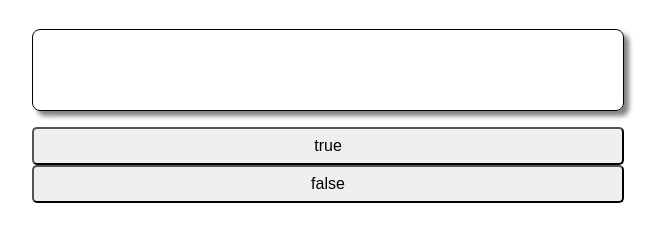
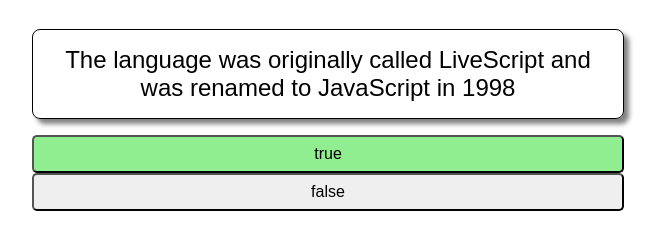
Before and after one commit to everodriguezval/js_quiz_project, a plain HTML site: page index.html in a window 1280 px wide. Both pictures are taken after a click on the button "true". Shown: the part 165-414 px from the top of the page, without its empty margins (312-975 px from the left). Drawn offline with Linux system fonts and the light colour scheme.

Commit message:
targeting elements in DOM and adding disable, enable and isCorrect function

```diff
--- a/index.html
+++ b/index.html
@@ -86,38 +86,73 @@
 
     </main>
 
-
-
     <script type="text/javascript">
         // TODO 1: Declare & assign variables pointing to the corresponding element(s)
         // statement should be the "statement" div
         // optionButtons should be all the elements within the "options" div
         // explanation should be the "explanation" div
-
+        const statement = document.getElementById('statement');
+        const optionButtons = document.querySelector('#options').children;
+        const explanation = document.getElementById('explanation');
+        // when targetting elements from the DOM, it's appropiate to use const
 
         // TODO 2: Declare & assign a variable called fact
         // Its value should be an object with a statement, true/false answer, and explanation
+        const fact = {
+            statement: 'The language was originally called LiveScript and was renamed to JavaScript in 1998',
+            answer: true,
+            explanation: 'Yes, it was renamed to JavaScript in 1998!!'
+        }
 
-
+        // keys by convention are written in camelCase but sometimes we can encounter keys as strings
 
         // TODO 3: Set the text of the statement element to the fact's statement
-
+        // statement.innerText = fact.statement;
+        statement.textContent = fact.statement; //when we're injecting only text is better to use textContent
 
 
         // TODO 4: Declare disable & enable functions to set or remove the "disabled" attribute from a given button element
         // disable(button) should set the button element's attribute "disabled" to the value ""
         // enable(button) should remove the attribute "disabled" from the button element
+        function disable(button) {
+            button.setAttribute("disabled", true);
+            // button.disable = true;
+        }
 
+        function enable(button) {
+            button.removeAttribute("disable");
+            // button.disable = false;
+        }
 
+        // parameters are the input a function expects
+        // arguments are the actual values the function is called with
+        //JS is pretty ''loosey' with numbers of arguments you pass in
 
         // TODO 5: Declare an isCorrect function that compares a guess to the right answer
         // isCorrect(guess) should return true if the guess matches the fact's answer
 
-
+        function isCorrect(guess) {
+            return guess === fact.answer.toString();
+        }
 
         // TODO 6A: Use a for loop to add a click event listener to each of the optionButtons
         // TODO 6B: Within the event handler function, display the fact's explanation by setting the text of the explanation element
+        for (let i = 0; i < optionButtons.length; i++) {
+            optionButtons[i].addEventListener('click', function(event) {
+                // console.log(event.target.textContent)
+                const guess = event.target.textContent;
 
+                if (isCorrect(guess)) {
+                    event.target.classList.add('correct');
+                } else {
+                    event.target.classList.add('incorrect');
+                    explanation.textContent = fact.explanation;
+                }
+            })
+        }
+
+        // document.addEventListener('click', function() {
+        //         console.log('clicked')})
 
         // TODO 7: Within the event handler function,
         // Use a for loop to disable all the option buttons
```
